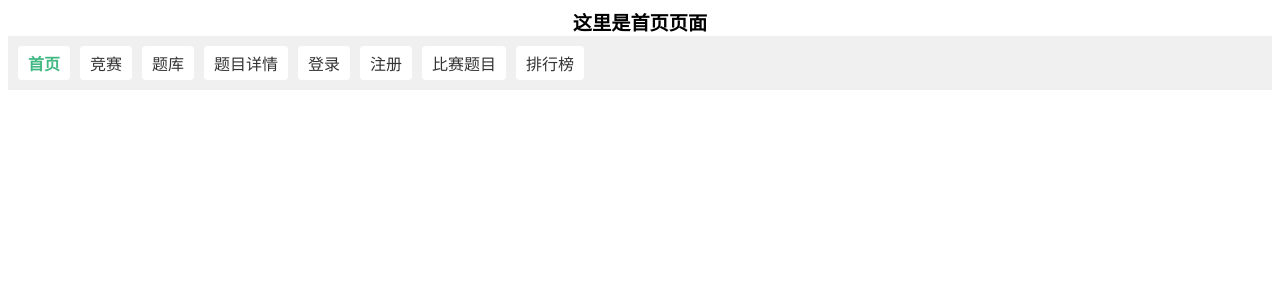
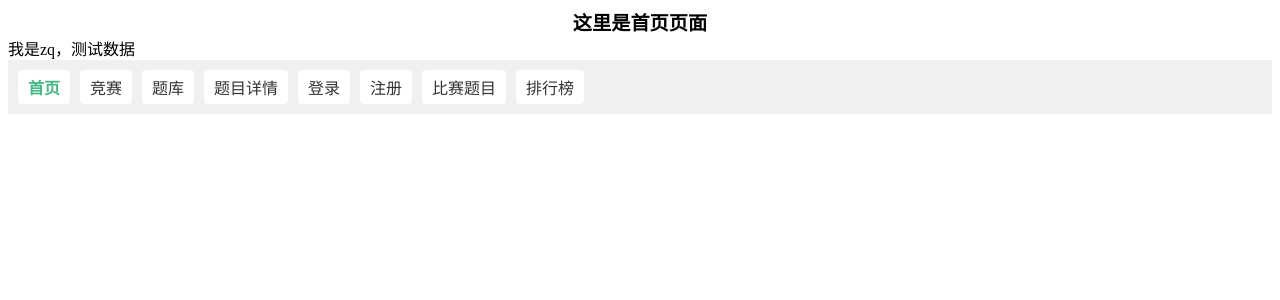
Before and after one commit to JGG0sbp66/reborn_oj_master, a Vue app: page /nav/home in a window 1280 px wide. Shown: the top 300 px of the page. Built offline with nearby package versions, Linux system fonts and the light colour scheme; the HTML template or start-up script is replaced by a standard one.

Commit message:
在首页组件中添加测试数据

```diff
--- a/src/views/nav/home.vue
+++ b/src/views/nav/home.vue
@@ -1,5 +1,6 @@
 <template>
     <showtitle text="这里是首页页面"/>
+    我是zq，测试数据
     <navlinks/>
 
   </template>
```
